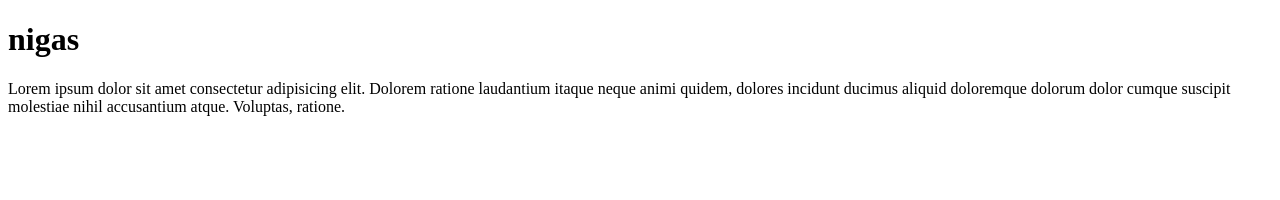
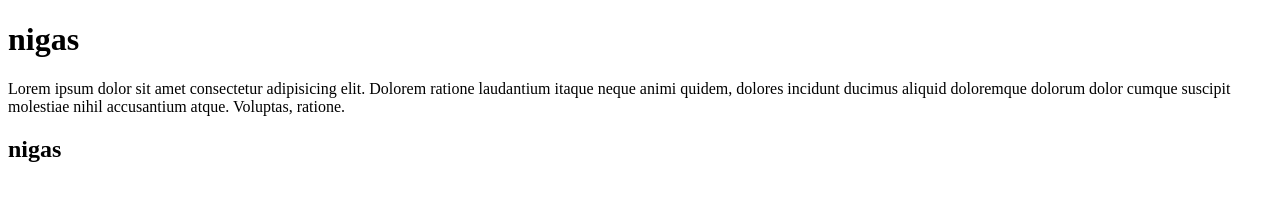
Before and after one commit to Cakra707/git3, a plain HTML site: page index.html in a window 1280 px wide. Drawn offline with Linux system fonts and the light colour scheme.

Commit message:
nambah h2

```diff
--- a/index.html
+++ b/index.html
@@ -8,5 +8,6 @@
 <body>
     <h1>nigas</h1>
     <p>Lorem ipsum dolor sit amet consectetur adipisicing elit. Dolorem ratione laudantium itaque neque animi quidem, dolores incidunt ducimus aliquid doloremque dolorum dolor cumque suscipit molestiae nihil accusantium atque. Voluptas, ratione.</p>
+    <h2>nigas</h2>
 </body>
 </html>
```
